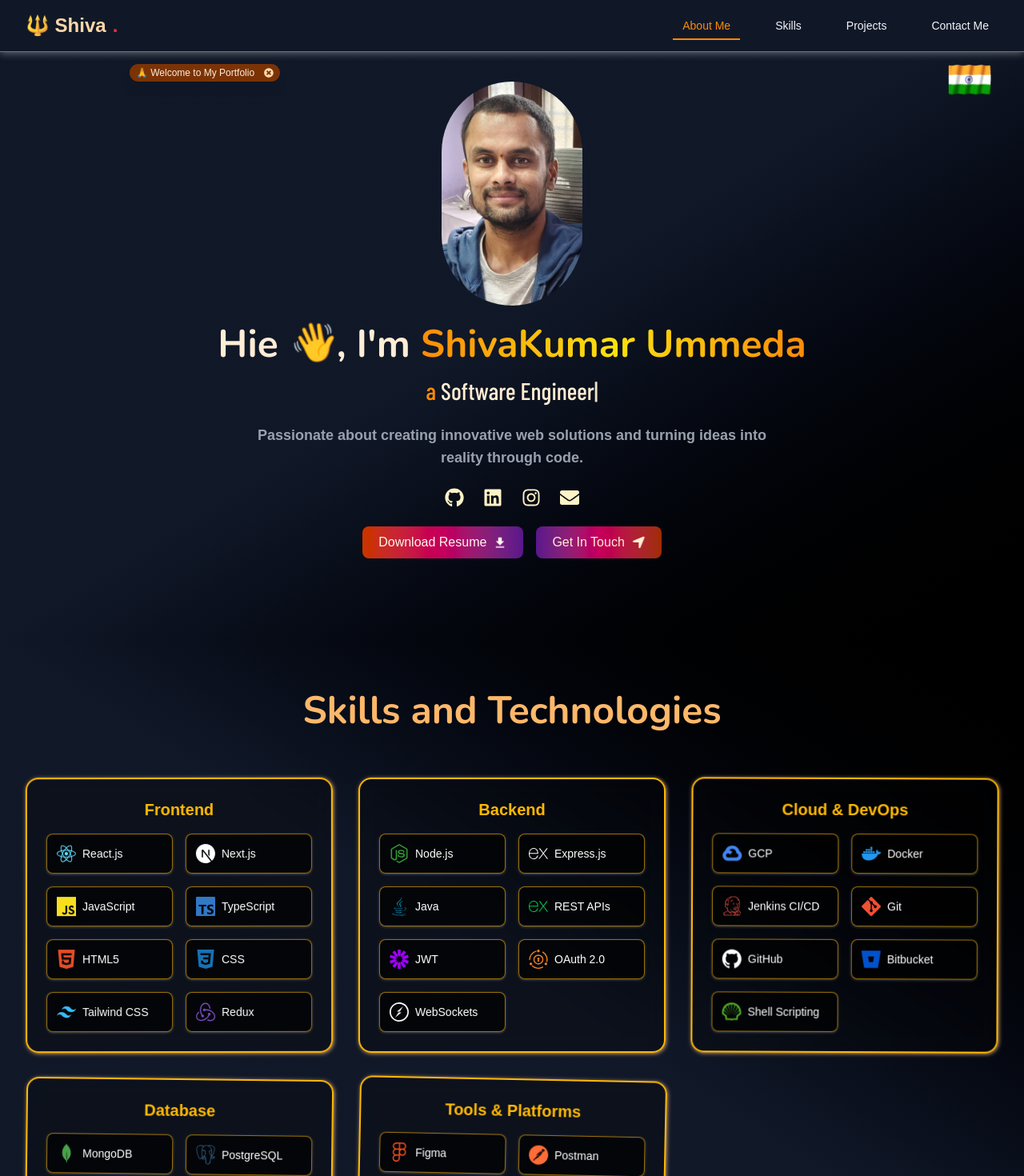
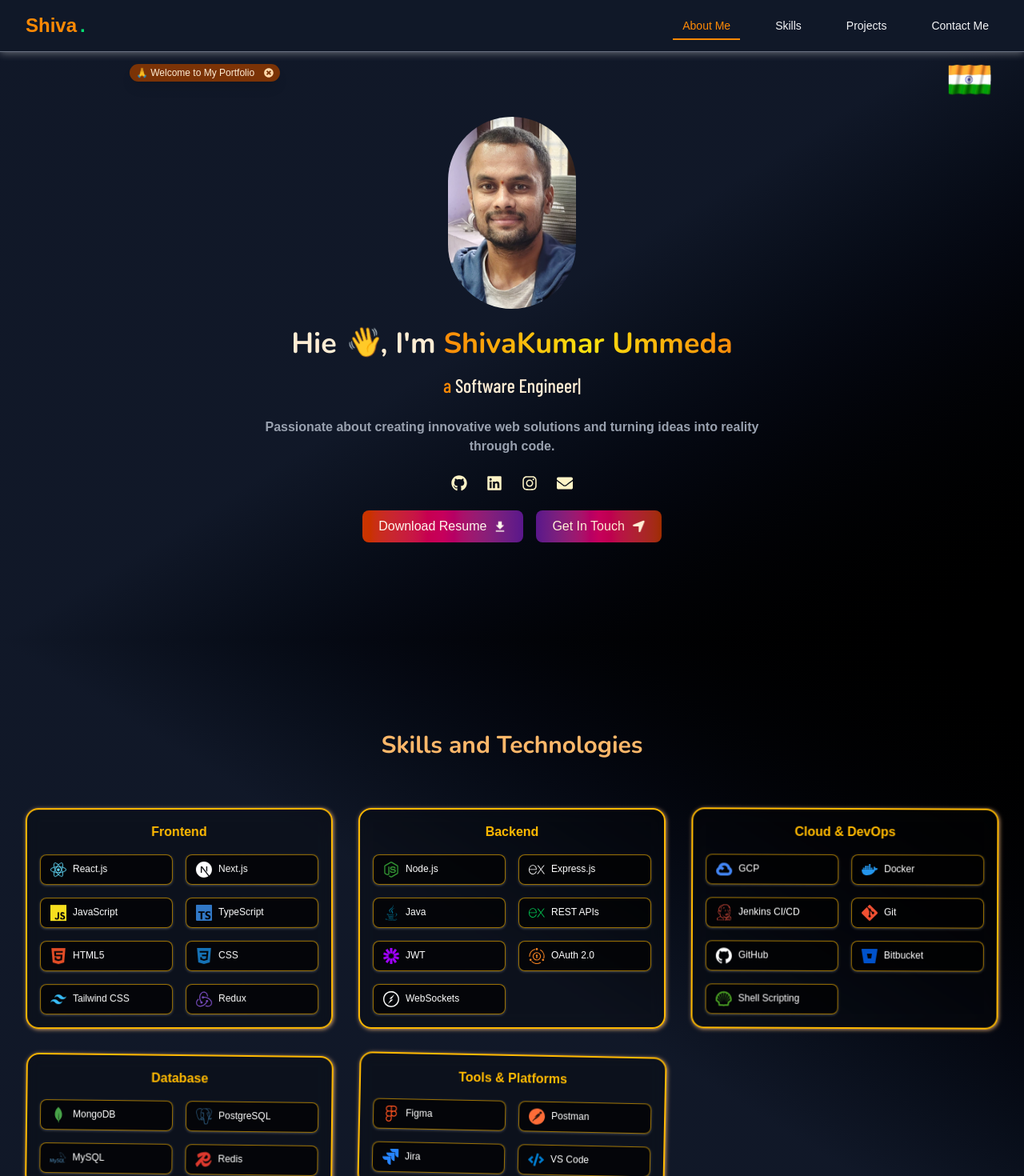
Before and after one commit to ShivakumarU/shivakumar, a Next.js app: page / in a window 1280 px wide. Shown: the top 1470 px of the page at 80% size. Built offline with nearby package versions, Linux system fonts and the light colour scheme; a web font is replaced by a local one.

Commit message:
resume modified

```diff
--- a/app/components/About.jsx
+++ b/app/components/About.jsx
@@ -82,7 +82,7 @@ export default function About(){
             )}
 
             {/* Profile Image */}
-            <div className="w-28 h-40 sm:w-36 sm:h-56 md:w-40 md:h-64 lg:w-44 lg:h-70 rounded-full overflow-hidden mb-6">
+            <div className="w-28 h-40 sm:w-36 sm:h-56 md:w-40 md:h-60 lg:w-40 lg:h-60 rounded-full overflow-hidden mb-6 lg:mt-6">
               <Image
                 src="/Pasted_image.png"
                 alt="ShivaKumar Ummeda"
@@ -95,7 +95,7 @@ export default function About(){
 
             {/* Heading */}
             <h1
-              className={`text-2xl sm:text-3xl md:text-5xl font-bold text-orange-100 mb-4 text-center ${nunito.className}`}
+              className={`text-2xl sm:text-3xl md:text-4xl font-bold text-orange-100 mb-4 text-center ${nunito.className}`}
             >
               Hie <span className="wave-hand">👋</span>, I&apos;m{" "}
               <span className="gradient-flex">ShivaKumar Ummeda</span>
@@ -103,7 +103,7 @@ export default function About(){
 
             {/* Typing Effect */}
             <p
-              className={`text-lg sm:text-xl md:text-3xl text-orange-100 mb-6 text-center ${barlowCondensed.className}`}
+              className={`text-lg sm:text-xl md:text-2xl text-orange-100 mb-6 text-center ${barlowCondensed.className}`}
             >
               <span className="text-orange-400">{phrases[index].article}&nbsp;</span>
               {phrases[index].role.substring(0, subIndex)}
@@ -112,14 +112,14 @@ export default function About(){
 
             {/* Subtext */}
             <p
-              className={`text-sm sm:text-base md:text-lg text-gray-400 max-w-2xl text-center mx-auto mb-6 ${eduHand.className}`}
+              className={`text-sm sm:text-base md:text-md text-gray-400 max-w-2xl text-center mx-auto mb-6 ${eduHand.className}`}
             >
               Passionate about creating innovative web solutions and turning ideas into
               reality through code.
             </p>
 
             {/* Social Links */}
-            <div className="flex gap-6 justify-center text-lg sm:text-xl md:text-2xl mb-6">
+            <div className="flex gap-6 justify-center text-lg sm:text-xl md:text-xl mb-6">
               <a
                 href="https://github.com/ShivakumarU"
                 target="_blank"
--- a/app/components/Contact.jsx
+++ b/app/components/Contact.jsx
@@ -41,21 +41,21 @@ const Contact = () => {
       <div className="max-w-6xl w-full grid md:grid-cols-2 gap-12 items-center">
         {/* Left Side: Title & Contact Info */}
         <div className="text-center md:text-left space-y-6">
-          <h2 className="text-5xl font-extrabold text-transparent bg-clip-text bg-gradient-to-r from-cyan-400 via-purple-500 to-pink-500">
+          <h2 className="text-3xl font-bold text-transparent bg-clip-text bg-gradient-to-r from-cyan-400 via-purple-500 to-pink-500">
             Let&apos;s Connect !
           </h2>
-          <p className="text-gray-300 text-lg">
+          <p className="text-gray-300 text-md">
             I&apos;m always excited to collaborate on <span className="text-cyan-400 font-semibold">innovative projects</span> and connect with amazing people.
             Drop your details for updates, tips, and more!
           </p>
           {/* Contact Info */}
-          <div className="flex flex-col flex-col items-left gap-4 text-gray-300 font-bold mt-4 text-2xl">
+          <div className="flex flex-col flex-col items-left gap-4 mt-4 text-lg text-cyan-200">
             <div className="flex items-center gap-4">
-                <FiPhone className="text-cyan-400" size={28} />
+                <FiPhone className="text-cyan-400" size={24} />
                 <span>+91 94945 58983</span>
             </div>
-            <div className="flex items-center gap-4 text-xl">
-                <FaEnvelope className="text-cyan-400" size={28} />
+            <div className="flex items-center gap-4">
+                <FaEnvelope className="text-cyan-400" size={24} />
                 <span>ummedashivakumar@gmail.com</span>
             </div>
           </div>
--- a/app/components/Navbar.js
+++ b/app/components/Navbar.js
@@ -37,8 +37,8 @@ export default function Navbar() {
         <div className="flex justify-between items-center md:h-16 h-14">
           {/* Logo */}
           <Link href="#home" className="flex items-center">
-            <span className="md:text-2xl text-md font-bold text-orange-200">
-              🔱 Shiva<span className="text-red-500 ml-2">.</span>
+            <span className="md:text-2xl text-md font-bold text-orange-400">
+              Shiva<span className="text-green-400 ml-1">.</span>
             </span>
           </Link>
 
--- a/app/components/Projects.jsx
+++ b/app/components/Projects.jsx
@@ -61,7 +61,7 @@ export default function Projects() {
             initial={{ opacity: 0, y: -30 }}
             animate={{ opacity: 1, y: 0 }}
             transition={{ duration: 0.8 }}
-            className="text-4xl md:text-5xl font-extrabold text-center bg-gradient-to-r from-gray-300 via-gray-400 to-gray-300 bg-clip-text text-transparent mb-20"
+            className="text-3xl md:text-3xl font-bold text-center bg-gradient-to-r from-gray-300 via-gray-400 to-gray-300 bg-clip-text text-transparent mb-10"
             >
             See All My Projects
         </motion.h2>
--- a/app/components/ResumeModal.jsx
+++ b/app/components/ResumeModal.jsx
@@ -4,7 +4,7 @@ import { MdFileDownload } from "react-icons/md";
 export default function ResumeModal() {
   const [showModal, setShowModal] = useState(false);
   const fileName = "Shivakumar_Ummeda_Resume.pdf";
-  const filePath = "/Shivakumar_Ummeda_SoftwareEngineer_Resume_2025.pdf";
+  const filePath = "/Shivakumar_Ummeda_Resume_Latest.pdf";
 
   const triggerDownload = () => {
     const link = document.createElement("a");
--- a/app/components/Skills.jsx
+++ b/app/components/Skills.jsx
@@ -126,7 +126,7 @@ export default function Skills() {
       </AnimatePresence>
 
       <div className="max-w-7xl mx-auto px-4 sm:px-6 lg:px-8 w-full">
-        <h2 className={`md:text-5xl text-xl font-bold text-center text-orange-300 mb-15 ${nunito.className}`}>
+        <h2 className={`md:text-3xl text-xl font-bold text-center text-orange-300 mb-15 ${nunito.className}`}>
           Skills and Technologies
         </h2>
 
@@ -134,7 +134,7 @@ export default function Skills() {
           {categories.map((category, i) => (
             <motion.div
               key={category.title}
-              className="rounded-2xl p-6 border-2 border-amber-400 shadow-[1px_1px_5px_rgba(255,191,129,0.8)] bg-black/30 backdrop-blur-sm"
+              className="rounded-2xl p-4 border-2 border-amber-400 shadow-[1px_1px_5px_rgba(255,191,129,0.8)] bg-black/30 backdrop-blur-sm"
               variants={containerVariants}
               initial="hidden"
               whileInView="visible"
@@ -151,7 +151,7 @@ export default function Skills() {
                 delay: i * 0.3
               }}
             >
-              <h3 className="text-xl font-semibold mb-4 text-center text-amber-400">
+              <h3 className="text-md font-semibold mb-4 text-center text-amber-400">
                 {category.title}
               </h3>
 
@@ -159,12 +159,12 @@ export default function Skills() {
                 {category.skills.map((skill) => (
                   <div
                     key={skill.name}
-                    className="text-md flex items-center text-center space-x-2 bg-black/70 rounded-lg p-3 hover:bg-gray-900 transition-colors border border-amber-400/60 duration-200 shadow-[0px_1px_3px_rgba(255,255,255,0.25)] cursor-pointer"
+                    className="text-sm flex items-center text-center space-x-2 bg-black/70 rounded-lg py-2 px-3 hover:bg-gray-900 transition-colors border border-amber-400/60 duration-200 shadow-[0px_1px_3px_rgba(255,255,255,0.25)] cursor-pointer"
                     onMouseEnter={() => setHoveredSkill(skill)}
                     onMouseLeave={() => setHoveredSkill(null)}
                   >
-                    <skill.Icon color={skill.color} className="text-xl md:text-2xl" />
-                    <span className="text-white text-sm font-medium">
+                    <skill.Icon color={skill.color} className="text-lg md:text-xl" />
+                    <span className="text-white text-[12px] font-medium">
                       {skill.name}
                     </span>
                   </div>
```
Also changed, not shown: 1 other file (tests, documents, lock files or other folders).
